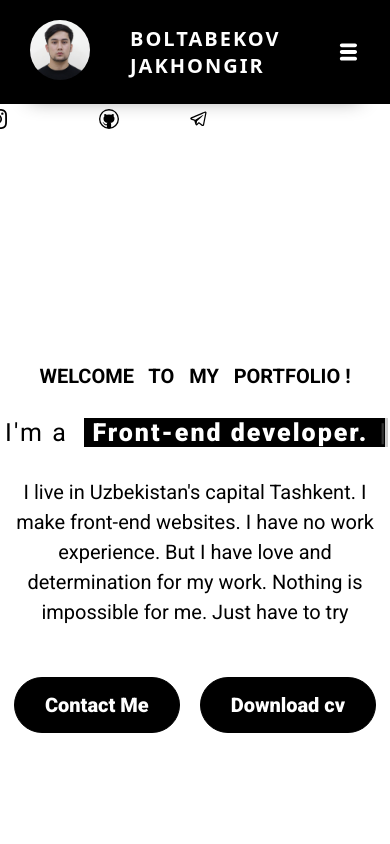
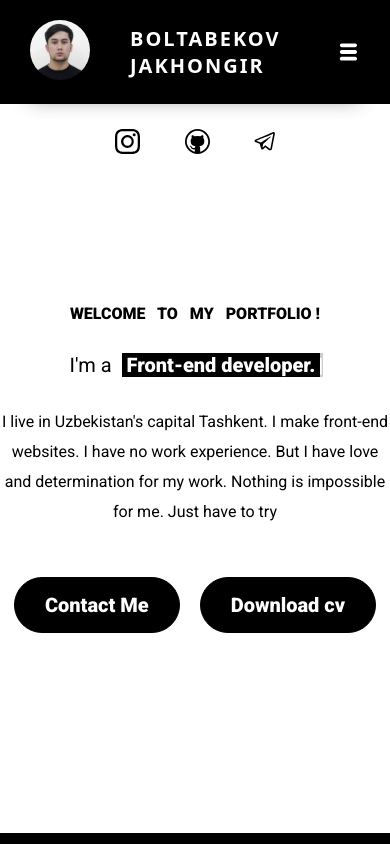
Before and after one commit to jahongirboltabekov/My-portfolio, a React (Vite) app: page / in a window 390 px wide. Shown: the top 844 px of the page. Built offline with nearby package versions, Linux system fonts and the light colour scheme.

Commit message:
responsive

```diff
--- a/src/components/home/HomePage.jsx
+++ b/src/components/home/HomePage.jsx
@@ -28,7 +28,7 @@ function HomePage() {
                     <h1 className='home_h1'>WELCOME &nbsp; TO &nbsp; MY &nbsp; PORTFOLIO !</h1>
                     <h2 className='home_h2'>I'm a &nbsp;
                         <span></span>
-                        <span> {text}  <Cursor/></span>
+                        <span> {text}<Cursor/></span>
                     </h2>
                     <p className='home_p'>
                         I live in Uzbekistan's capital Tashkent. I make front-end websites. I have no work experience. But I have love and determination for my work. Nothing is impossible for me. Just have to try
--- a/src/components/home/HomePage.scss
+++ b/src/components/home/HomePage.scss
@@ -160,7 +160,7 @@
 
         .socialMedia{
             position: absolute;
-            right: 100px;
+            // right: 50px;
 
             a{
                 text-decoration: none;
@@ -169,7 +169,8 @@
                 padding: 5px !important;
                 border-radius: 0px 20px 20px 0px;
                 display: flex;
-                gap: 5px;
+                flex-direction: column;
+                gap: 0px !important;
                 align-items: center;
                 color: white;
                 font-size: 16px !important;
@@ -179,8 +180,9 @@
 
 
                 .social_icon{
-                    font-size: 20px !important;
+                    font-size: 25px !important;
                     color: black;
+                    margin-top: 20px;
                 }
             }
 
@@ -194,8 +196,9 @@
                 transform: scaleX(1.1);
 
                 .social_icon{
-                    font-size: 20px;
+                    font-size: 25px;
                     color: white;
+                    margin-top: 20px;
                 }
             }
 
@@ -207,13 +210,13 @@
             flex-direction: column;
             align-items: center;
             justify-content: center;
-            padding: 260px 0;
+            padding: 200px 0;
             position: relative;
 
             .home_h1{
                 font-family: 'Roboto';
-                font-weight: 600;
-                font-size: 20px !important;
+                font-weight: 900;
+                font-size: 16px !important;
                 letter-spacing: 0px !important;
                 margin-bottom: 30px;
             }
@@ -221,14 +224,14 @@
             .home_h2{
                 font-family: 'Roboto';
                 font-weight: 400;
-                font-size: 25px;
-                letter-spacing: 2px;
+                font-size: 20px;
+                letter-spacing: 0px !important;
                 margin-bottom: 30px;
 
                 span{
                     font-family: 'Roboto';
                     font-weight: 900;
-                    font-size: 25px;
+                    font-size: 20px;
                     background-color: black;
                     color: white;
                 }
@@ -236,8 +239,8 @@
 
             .home_p{
                 text-align: center;
-                max-width: 900px;
-                font-size: 20px;
+                max-width: 600px;
+                font-size: 16px;
                 font-family: 'Roboto';
                 font-weight: 400;
                 line-height: 30px;
--- a/src/components/myProjects/Projects.scss
+++ b/src/components/myProjects/Projects.scss
@@ -94,15 +94,15 @@
                 position: relative;
 
                 .project_img{
-                    max-width: 320px;
-                    height: 200px;
+                    max-width: 284px;
+                    height: 180px;
                     position: absolute;
-                    right: 50px;
-                    top:20px
+                    right: 48px;
+                    top:19px
                 }
 
                 .laptop_img{
-                    max-width: 420px;
+                    max-width: 380px;
                 }
             }
 
```
